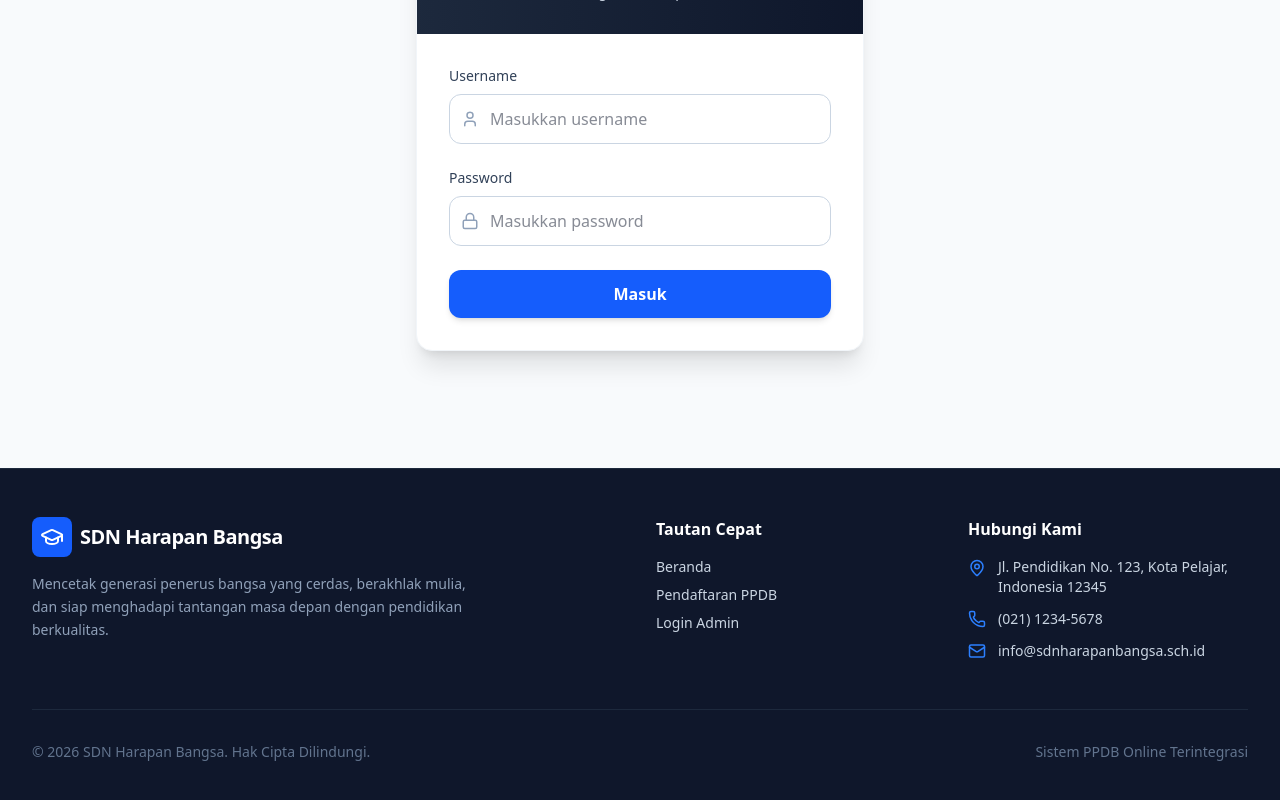
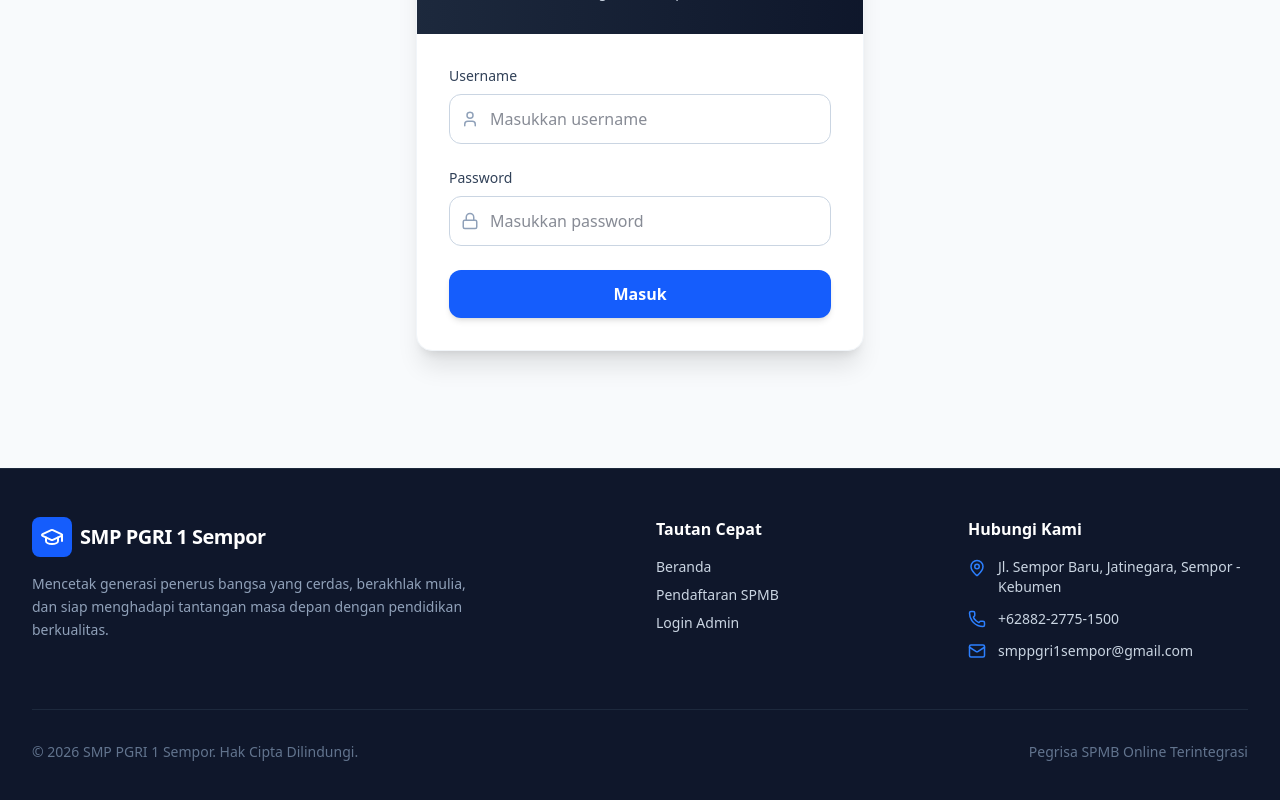
Before and after one commit to Mubasyir1212/spmbpegrisa, a React (Vite) app: page /admin/login in a window 1280 px wide. Shown: the part 397-1197 px from the top of the page. Built offline with nearby package versions, Linux system fonts and the light colour scheme; no server answers.

Commit message:
Update Footer.tsx

```diff
--- a/src/components/Footer.tsx
+++ b/src/components/Footer.tsx
@@ -19,7 +19,7 @@ export default function Footer() {
                 </div>
               )}
               <span className="font-bold text-xl tracking-tight text-white">
-                {settings?.namaSekolah || 'SDN Harapan Bangsa'}
+                {settings?.namaSekolah || 'SMP PGRI 1 Sempor'}
               </span>
             </Link>
             <p className="text-slate-400 text-sm leading-relaxed max-w-md">
@@ -31,7 +31,7 @@ export default function Footer() {
             <h3 className="text-white font-semibold mb-4">Tautan Cepat</h3>
             <ul className="space-y-2 text-sm">
               <li><Link to="/" className="hover:text-blue-400 transition-colors">Beranda</Link></li>
-              <li><Link to="/daftar" className="hover:text-blue-400 transition-colors">Pendaftaran PPDB</Link></li>
+              <li><Link to="/daftar" className="hover:text-blue-400 transition-colors">Pendaftaran SPMB</Link></li>
               <li><Link to="/admin" className="hover:text-blue-400 transition-colors">Login Admin</Link></li>
             </ul>
           </div>
@@ -41,23 +41,23 @@ export default function Footer() {
             <ul className="space-y-3 text-sm">
               <li className="flex items-start gap-3">
                 <MapPin size={18} className="text-blue-500 shrink-0 mt-0.5" />
-                <span>{settings?.alamat || 'Jl. Pendidikan No. 123, Kota Pelajar, Indonesia 12345'}</span>
+                <span>{settings?.alamat || 'Jl. Sempor Baru, Jatinegara, Sempor - Kebumen'}</span>
               </li>
               <li className="flex items-center gap-3">
                 <Phone size={18} className="text-blue-500 shrink-0" />
-                <span>{settings?.telepon || '(021) 1234-5678'}</span>
+                <span>{settings?.telepon || '+62882-2775-1500'}</span>
               </li>
               <li className="flex items-center gap-3">
                 <Mail size={18} className="text-blue-500 shrink-0" />
-                <span>{settings?.email || 'info@sdnharapanbangsa.sch.id'}</span>
+                <span>{settings?.email || 'smppgri1sempor@gmail.com'}</span>
               </li>
             </ul>
           </div>
         </div>
 
         <div className="mt-12 pt-8 border-t border-slate-800 text-center text-sm text-slate-500 flex flex-col md:flex-row justify-between items-center">
-          <p>&copy; {new Date().getFullYear()} {settings?.namaSekolah || 'SDN Harapan Bangsa'}. Hak Cipta Dilindungi.</p>
-          <p className="mt-2 md:mt-0">Sistem PPDB Online Terintegrasi</p>
+          <p>&copy; {new Date().getFullYear()} {settings?.namaSekolah || 'SMP PGRI 1 Sempor'}. Hak Cipta Dilindungi.</p>
+          <p className="mt-2 md:mt-0">Pegrisa SPMB Online Terintegrasi</p>
         </div>
       </div>
     </footer>
```
